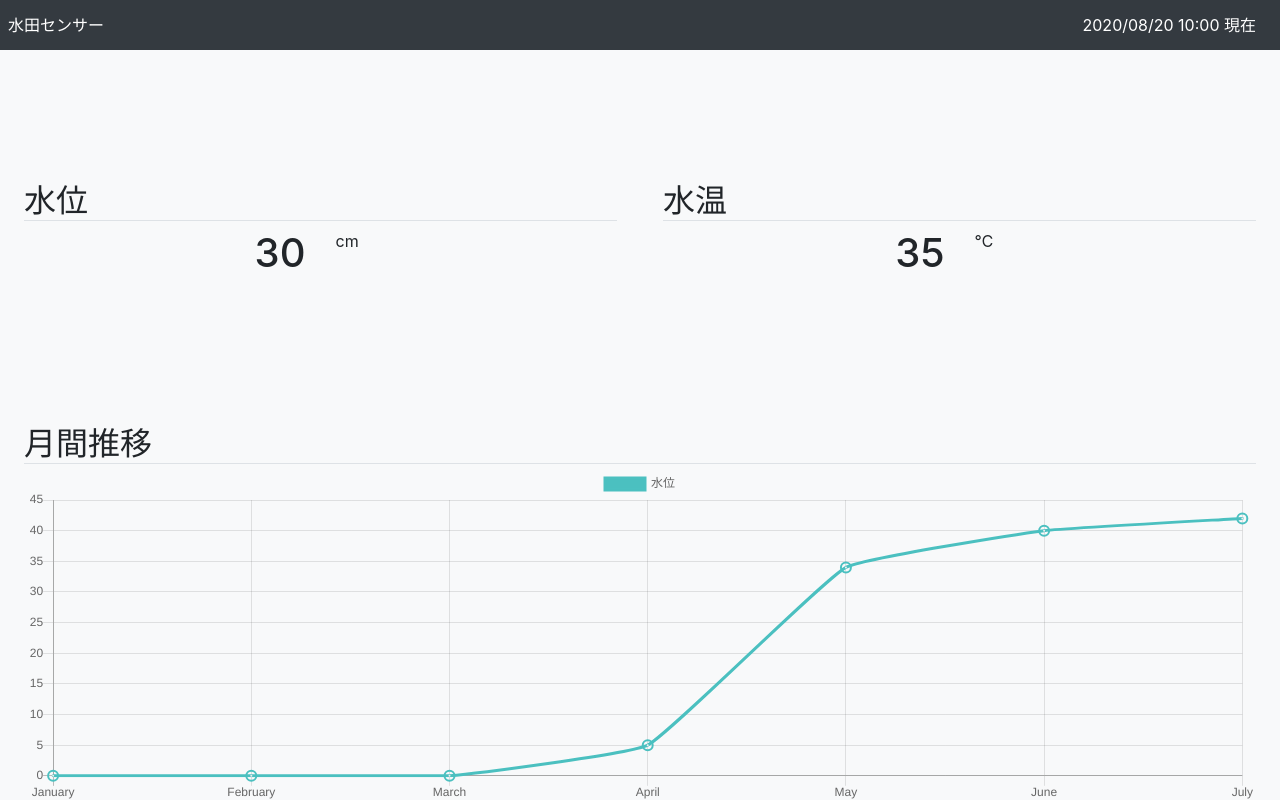
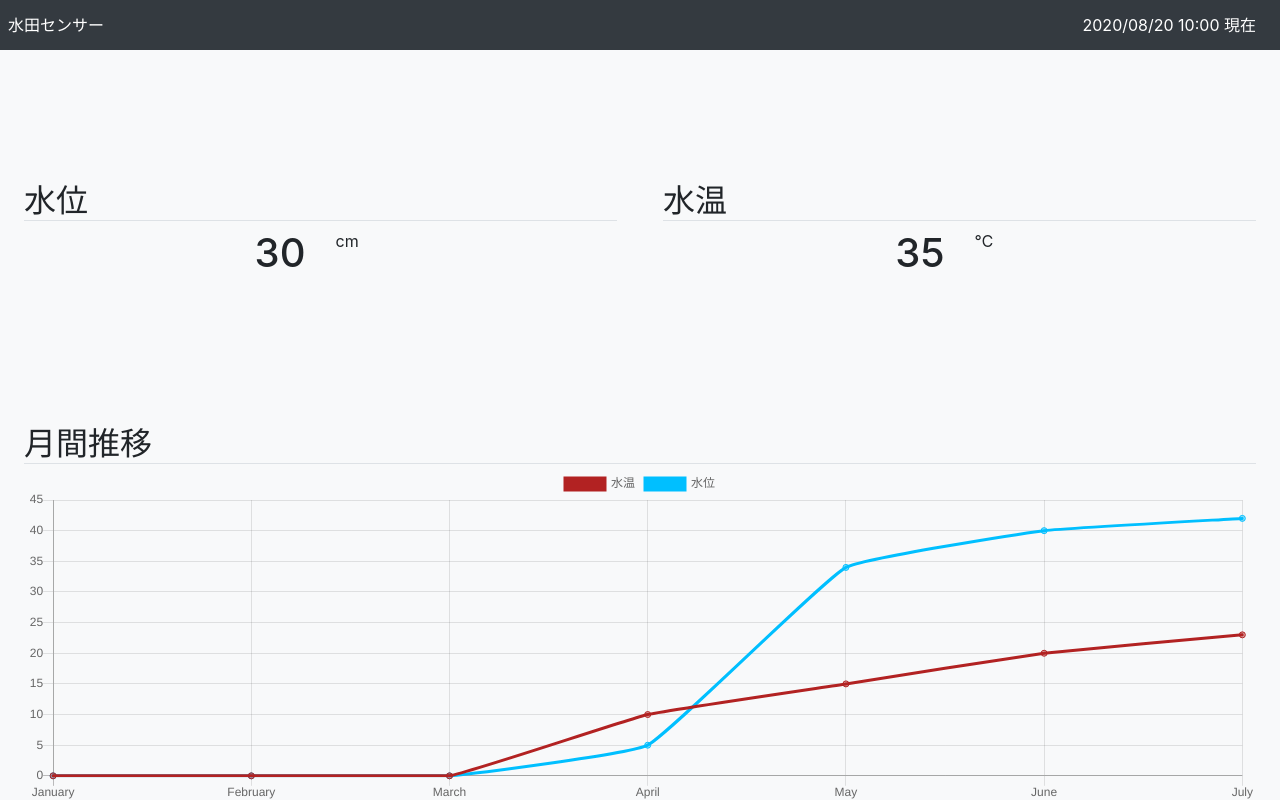
Before and after one commit to libra189/paddy-field-sensor, a React (Create React App) app: page / in a window 1280 px wide. Built offline with nearby package versions, Linux system fonts and the light colour scheme.

Commit message:
#1  グラフに水温を追加

```diff
--- a/src/ChangeOfMonth.js
+++ b/src/ChangeOfMonth.js
@@ -7,24 +7,27 @@ class LineExample extends React.Component {
             labels: ['January', 'February', 'March', 'April', 'May', 'June', 'July'],
             datasets: [
                 {
-                    label: '水位',
+                    label: '水温',
                     fill: false,
                     lineTension: 0.1,
-                    backgroundColor: 'rgba(75,192,192,0.4)',
-                    borderColor: 'rgba(75,192,192,1)',
+                    backgroundColor: 'rgba(178,34,34,0.4)',
+                    borderColor: 'rgba(178,34,34,1)',
                     borderCapStyle: 'round',
                     borderDash: [],
                     borderDashOffset: 0.0,
                     borderJoinStyle: 'square',
-                    pointBorderColor: 'rgba(75,192,192,1)',
-                    pointBackgroundColor: '#eee',
-                    pointBorderWidth: 10,
-                    pointHoverRadius: 5,
-                    pointHoverBackgroundColor: 'rgba(75,192,192,1)',
-                    pointHoverBorderColor: 'rgba(220,220,220,1)',
-                    pointHoverBorderWidth: 1,
-                    pointRadius: 1,
-                    pointHitRadius: 10,
+                    data: [0, 0, 0, 10, 15, 20, 23]
+                },
+                {
+                    label: '水位',
+                    fill: false,
+                    lineTension: 0.1,
+                    backgroundColor: 'rgba(0,191,255,0.4)',
+                    borderColor: 'rgba(0,191,255,1)',
+                    borderCapStyle: 'round',
+                    borderDash: [],
+                    borderDashOffset: 0.0,
+                    borderJoinStyle: 'square',
                     data: [0, 0, 0, 5, 34, 40, 42]
                 }
             ]
```
